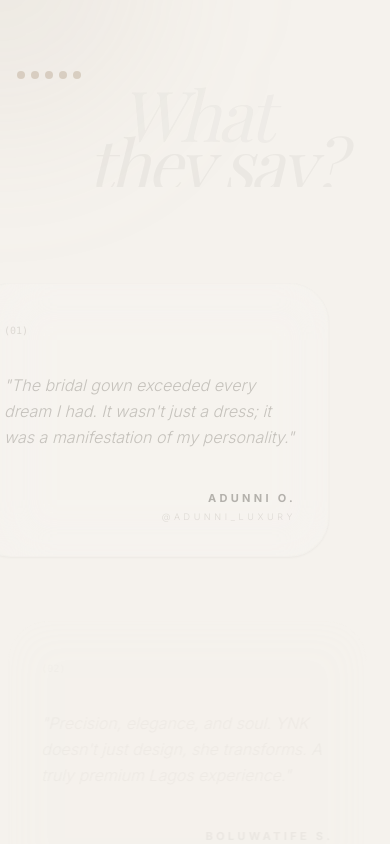
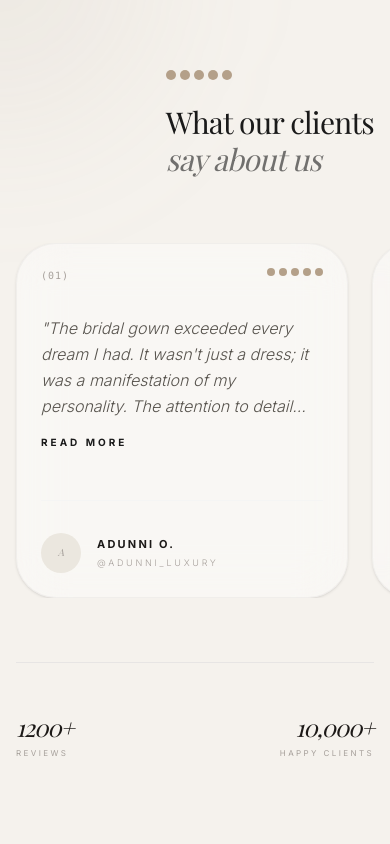
Before and after one commit to Priest98/Made-By-YNK, a React (Vite) app: page / in a window 390 px wide. Shown: the part 3160-4004 px from the top of the page. Built offline with nearby package versions, Linux system fonts and the light colour scheme; a web font is replaced by a local one.

Commit message:
Complete responsive redesign of Reviews section: horizontal carousel on mobile and grid on tablets

```diff
--- a/src/App.tsx
+++ b/src/App.tsx
@@ -292,6 +292,51 @@ const Navigation = () => {
         )}
       </AnimatePresence>
     </>
+  );
+};
+
+const TestimonialCard = ({ id, name, handle, text }: { id: string, name: string, handle: string, text: string }) => {
+  const [isExpanded, setIsExpanded] = useState(false);
+  const isLong = text.length > 140;
+
+  return (
+    <motion.div
+      initial={{ opacity: 0, y: 20 }}
+      whileInView={{ opacity: 1, y: 0 }}
+      viewport={{ once: true }}
+      className="min-w-[85vw] md:min-w-0 md:w-full p-6 md:p-10 bg-white/40 backdrop-blur-xl border border-stone-200/50 rounded-[40px] shadow-sm flex flex-col justify-between snap-center"
+    >
+      <div>
+        <div className="flex justify-between items-start mb-8">
+          <span className="text-[10px] text-stone-400 font-mono tracking-widest">({id})</span>
+          <div className="flex gap-1">
+            {[...Array(5)].map((_, i) => (
+              <div key={i} className="w-2 h-2 bg-luxury-gold rounded-full" />
+            ))}
+          </div>
+        </div>
+        <p className={`text-base leading-relaxed text-stone-600 font-light italic transition-all duration-500 ${!isExpanded && isLong ? 'line-clamp-4' : ''}`}>
+          "{text}"
+        </p>
+        {isLong && (
+          <button
+            onClick={() => setIsExpanded(!isExpanded)}
+            className="mt-4 text-[10px] tracking-[0.3em] uppercase text-luxury-dark font-bold hover:opacity-60 transition-opacity"
+          >
+            {isExpanded ? 'Read Less' : 'Read More'}
+          </button>
+        )}
+      </div>
+      <div className="mt-12 flex items-center gap-4 border-t border-stone-100 pt-8">
+        <div className="w-10 h-10 rounded-full bg-luxury-beige flex items-center justify-center text-[10px] font-serif italic text-stone-400 shrink-0">
+          {name[0]}
+        </div>
+        <div className="flex flex-col">
+          <span className="text-[11px] font-bold tracking-[0.2em] uppercase text-stone-900">{name}</span>
+          <span className="text-[9px] tracking-[0.3em] uppercase text-stone-400 font-light mt-1">{handle}</span>
+        </div>
+      </div>
+    </motion.div>
   );
 };
 
@@ -689,102 +734,60 @@ const MainContent: React.FC = () => {
         </section>
 
         {/* Reviews Section */}
-        <section id="reviews" className="py-24 md:py-64 bg-luxury-cream relative overflow-x-hidden">
+        <section id="reviews" className="py-24 md:py-48 bg-luxury-cream relative overflow-x-hidden">
           {/* Subtle Accent Glows */}
           <div className="absolute top-0 left-0 w-[300px] md:w-[500px] h-[300px] md:h-[500px] bg-luxury-gold/10 rounded-full blur-[80px] md:blur-[120px] -translate-x-1/2 -translate-y-1/2" />
 
-          <div className="px-4 md:px-20 max-w-[1920px] mx-auto relative min-h-[900px] flex flex-col justify-center overflow-x-hidden">
+          <div className="max-w-[1920px] mx-auto relative px-4 md:px-20 overflow-x-hidden">
 
-            {/* Stars */}
-            <div className="absolute top-0 left-4 md:left-20 flex gap-1 mb-12">
+            {/* Header Area */}
+            <div className="flex flex-col md:flex-row justify-between items-end mb-16 md:mb-24 gap-8">
+              <div className="max-w-xl">
+                <div className="flex gap-1 mb-6">
                   {[...Array(5)].map((_, i) => (
-                <div key={i} className="w-2.5 h-2.5 bg-luxury-gold/40 rounded-full scale-[0.8]" />
+                    <div key={i} className="w-2.5 h-2.5 bg-luxury-gold rounded-full" />
                   ))}
                 </div>
-
-            {/* Central Overlapping Typography */}
-            <div className="relative flex flex-col items-center justify-center text-center z-10 pointer-events-none mb-12 md:mb-0 w-full overflow-hidden">
-              <motion.h2
-                initial={{ opacity: 0, y: 20 }}
-                whileInView={{ opacity: 1, y: 0 }}
-                transition={{ duration: 1.5 }}
-                className="text-[18vw] md:text-[10vw] font-serif text-stone-900/5 leading-none italic tracking-tighter whitespace-nowrap"
-              >
-                What
-              </motion.h2>
-              <motion.h2
-                initial={{ opacity: 0, y: 20 }}
-                whileInView={{ opacity: 1, y: 0 }}
-                transition={{ duration: 1.5, delay: 0.2 }}
-                className="text-[18vw] md:text-[10vw] font-serif text-stone-900/10 leading-none italic tracking-tighter -mt-[6vw] md:-mt-[5vw] ml-[10vw] whitespace-nowrap"
-              >
-                they say?
-              </motion.h2>
+                <h2 className="text-3xl md:text-6xl font-serif tracking-tight leading-tight">What our clients<br/><span className="italic opacity-60">say about us</span></h2>
               </div>
-
-            {/* Testimonial Card 1 (Top Right) */}
-            <motion.div
-              initial={{ opacity: 0, x: 50 }}
-              whileInView={{ opacity: 1, x: 0 }}
-              transition={{ duration: 1.2, delay: 0.4 }}
-              className="md:absolute top-0 right-20 w-full md:w-[400px] p-8 md:p-10 bg-white/40 backdrop-blur-xl border border-stone-200/50 rounded-[40px] shadow-sm mt-12 md:mt-0 relative z-30"
-            >
-              <span className="text-[10px] text-stone-400 font-mono">(01)</span>
-              <p className="mt-8 text-base md:text-lg leading-relaxed text-stone-600 font-light italic">
-                "The bridal gown exceeded every dream I had. It wasn't just a dress; it was a manifestation of my personality."
-              </p>
-              <div className="mt-10 flex flex-col items-end">
-                <span className="text-[11px] font-bold tracking-[0.3em] uppercase text-stone-900">Adunni O.</span>
-                <span className="text-[9px] tracking-[0.4em] uppercase text-stone-400 font-light mt-1">@adunni_luxury</span>
-              </div>
-            </motion.div>
-
-            {/* Testimonial Card 2 (Middle Left) */}
-            <motion.div
-              initial={{ opacity: 0, x: -50 }}
-              whileInView={{ opacity: 1, x: 0 }}
-              transition={{ duration: 1.2, delay: 0.6 }}
-              className="md:absolute top-1/3 left-10 w-full md:w-[380px] p-8 md:p-10 bg-white/60 backdrop-blur-xl border border-stone-200/50 rounded-[40px] shadow-sm mt-16 md:mt-0 z-20 relative"
-            >
-              <span className="text-[10px] text-stone-400 font-mono">(02)</span>
-              <p className="mt-8 text-base md:text-lg leading-relaxed text-stone-600 font-light italic">
-                "Precision, elegance, and soul. YNK doesn't just design, she transforms. A truly premium Lagos experience."
-              </p>
-              <div className="mt-10 flex flex-col items-end">
-                <span className="text-[11px] font-bold tracking-[0.3em] uppercase text-stone-900">Boluwatife S.</span>
-                <span className="text-[9px] tracking-[0.4em] uppercase text-stone-400 font-light mt-1">@bolu_styles</span>
-              </div>
-            </motion.div>
-
-            {/* Testimonial Card 3 (Bottom Right) */}
-            <motion.div
-              initial={{ opacity: 0, y: 50 }}
-              whileInView={{ opacity: 1, y: 0 }}
-              transition={{ duration: 1.2, delay: 0.8 }}
-              className="md:absolute bottom-10 right-[30%] w-full md:w-[380px] p-8 md:p-10 bg-white/40 backdrop-blur-xl border border-stone-200/50 rounded-[40px] shadow-sm mt-16 md:mt-0 relative"
-            >
-              <span className="text-[10px] text-stone-400 font-mono">(03)</span>
-              <p className="mt-8 text-base md:text-lg leading-relaxed text-stone-600 font-light italic">
-                "The attention to detail in my bespoke suit was peerless. Hands down the best atelier service in West Africa."
-              </p>
-              <div className="mt-10 flex flex-col items-end">
-                <span className="text-[11px] font-bold tracking-[0.3em] uppercase text-stone-900">Prince D.</span>
-                <span className="text-[9px] tracking-[0.4em] uppercase text-stone-400 font-light mt-1">@dp_bespoke</span>
-              </div>
-            </motion.div>
-
-            {/* Statistics (Bottom Right) */}
-            <div className="md:absolute bottom-0 right-10 flex gap-16 md:gap-20 mt-20 md:mt-0">
+              <div className="hidden md:flex gap-16 text-[10px] tracking-[0.4em] uppercase text-stone-400 font-light">
                 <div className="flex flex-col gap-2">
-                <span className="text-4xl md:text-5xl font-serif text-stone-900 tracking-tighter italic">1200+</span>
-                <span className="text-[10px] tracking-[0.4em] uppercase text-stone-400 font-light">Reviews</span>
+                  <span className="text-2xl font-serif text-stone-900 italic tracking-tighter">1200+</span>
+                  <span>Reviews</span>
                 </div>
                 <div className="flex flex-col gap-2">
-                <span className="text-4xl md:text-5xl font-serif text-stone-900 tracking-tighter italic">10,000+</span>
-                <span className="text-[10px] tracking-[0.4em] uppercase text-stone-400 font-light">Happy Clients</span>
+                  <span className="text-2xl font-serif text-stone-900 italic tracking-tighter">10k+</span>
+                  <span>Clients</span>
+                </div>
               </div>
             </div>
 
+            {/* Testimonials Layout: Carousel on Mobile, Grid on Tablet/Desktop */}
+            <div className="relative">
+              <div className="flex md:grid md:grid-cols-2 lg:grid-cols-3 gap-6 md:gap-10 overflow-x-auto md:overflow-x-visible no-scrollbar snap-x snap-mandatory -mx-4 px-4 md:mx-0 md:px-0">
+
+                {/* Review Card Component Logic (Repeat for 3 reviews) */}
+                {[
+                  { id: "01", name: "Adunni O.", handle: "@adunni_luxury", text: "The bridal gown exceeded every dream I had. It wasn't just a dress; it was a manifestation of my personality. The attention to detail and the way it fit me was absolutely peerless. I felt like a queen on my special day, and I can't thank YNK enough for her vision and craftsmanship." },
+                  { id: "02", name: "Boluwatife S.", handle: "@bolu_styles", text: "Precision, elegance, and soul. YNK doesn't just design, she transforms. A truly premium Lagos experience that rivals anything I've seen in London or Paris. The bespoke suit fits like a second skin, and the fabric quality is simply out of this world." },
+                  { id: "03", name: "Prince D.", handle: "@dp_bespoke", text: "The attention to detail in my bespoke suit was peerless. Hands down the best atelier service in West Africa. From the first consultation to the final fitting, the process was professional, luxurious, and deeply personal. They truly understand the art of tailoring." }
+                ].map((review, i) => (
+                  <TestimonialCard key={i} {...review} />
+                ))}
+              </div>
+            </div>
+
+            {/* Mobile Stats (Visible only on small screens) */}
+            <div className="flex md:hidden justify-between mt-16 pt-12 border-t border-stone-200">
+              <div className="flex flex-col gap-1">
+                <span className="text-2xl font-serif text-stone-900 italic tracking-tighter">1200+</span>
+                <span className="text-[8px] tracking-[0.3em] uppercase text-stone-400">Reviews</span>
+              </div>
+              <div className="flex flex-col gap-1 items-end">
+                <span className="text-2xl font-serif text-stone-900 italic tracking-tighter">10,000+</span>
+                <span className="text-[8px] tracking-[0.3em] uppercase text-stone-400">Happy Clients</span>
+              </div>
+            </div>
           </div>
         </section>
 
```
Lines whose indentation alone changed are shown as unchanged.
